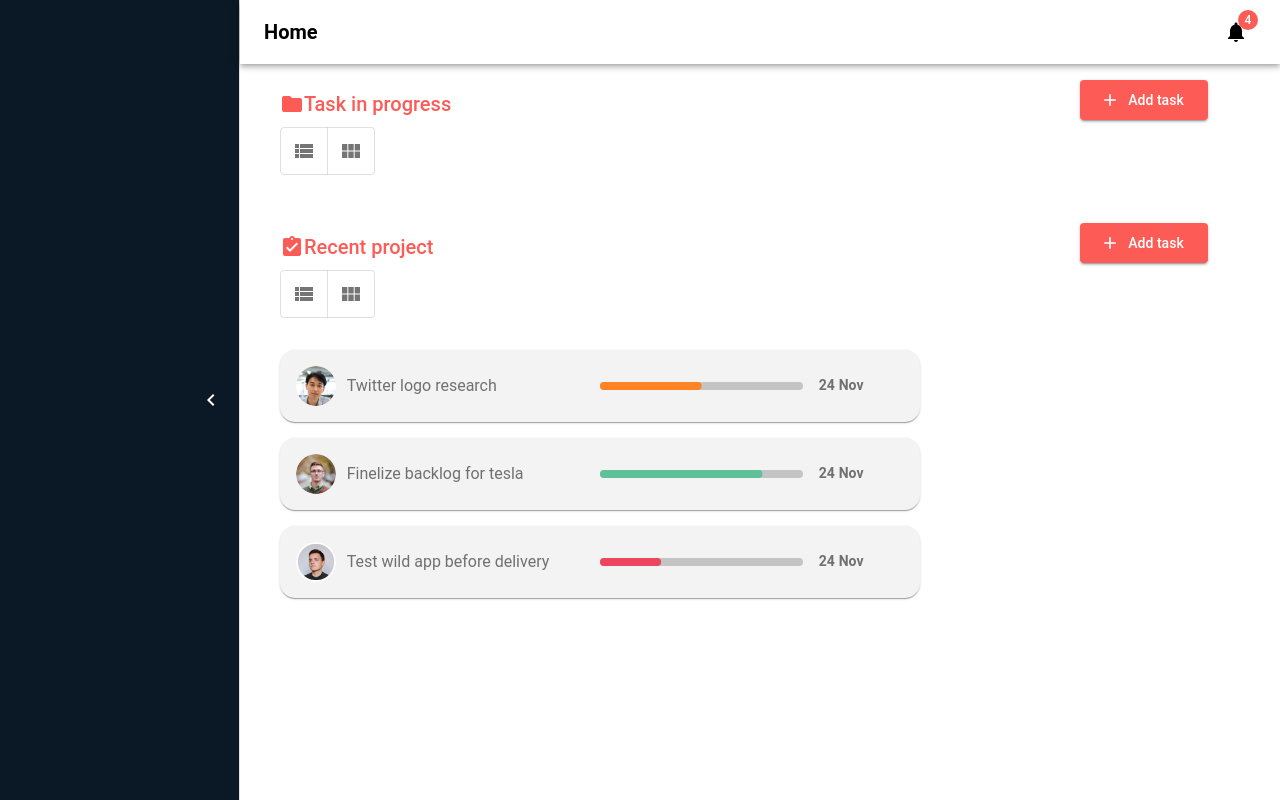
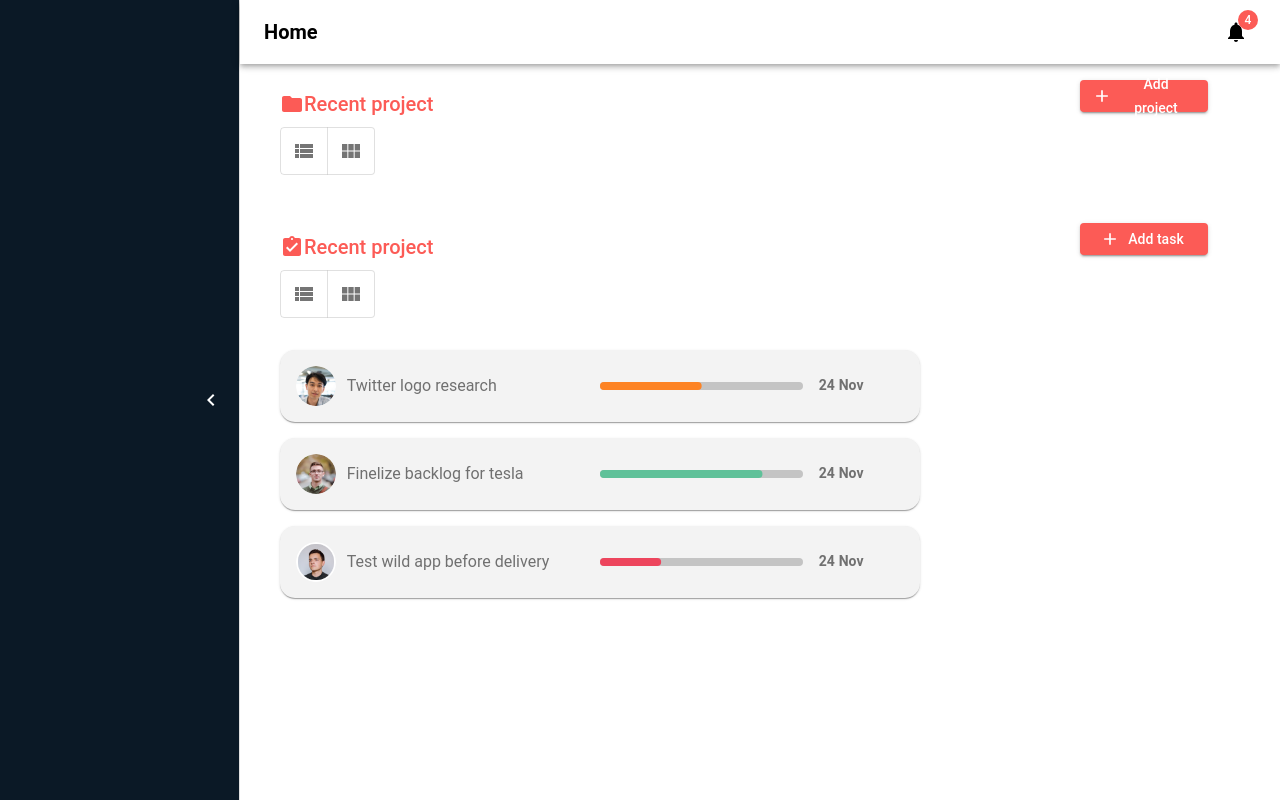
Before and after one commit to WildCodeSchool/2109-wns-lyon-bug404-front, a React (Create React App) app in the folder client/: page /dashboard in a window 1280 px wide. Built offline with nearby package versions, Linux system fonts and the light colour scheme.

Commit message:
landing page

```diff
--- a/client/src/components/screens/dashboard/Project/Project.tsx
+++ b/client/src/components/screens/dashboard/Project/Project.tsx
@@ -26,7 +26,7 @@ const Project = () => {
 							component='div'
 							gutterBottom
 							sx={{ color: "#FC5B56", paddingTop: ".5rem" }}>
-							Task in progress
+							Recent project
 						</Typography>
 					</Grid>
 					<Grid item xs={7}></Grid>
@@ -39,9 +39,9 @@ const Project = () => {
 								color: "#fff",
 								textTransform: "none",
 								width: "80%",
-								height: "2.5rem",
+								height: "2rem",
 							}}>
-							Add task
+							Add project
 						</Button>
 					</Grid>
 				</Grid>
--- a/client/src/components/screens/dashboard/Task/Task.tsx
+++ b/client/src/components/screens/dashboard/Task/Task.tsx
@@ -66,7 +66,7 @@ const Task = () => {
 								color: "#fff",
 								textTransform: "none",
 								width: "80%",
-								height: "2.5rem",
+								height: "2rem",
 							}}>
 							Add task
 						</Button>
--- a/client/src/components/screens/landingPage/Header.tsx
+++ b/client/src/components/screens/landingPage/Header.tsx
@@ -29,6 +29,9 @@ const Header = () => {
 							color: "#0C858B",
 							borderRadius: "10px",
 							width: "6rem",
+							"&:hover": {
+								color: "#fff",
+							},
 						}}>
 						Pricing
 					</Button>
@@ -39,6 +42,9 @@ const Header = () => {
 							color: "#0C858B",
 							borderRadius: "10px",
 							width: "6rem",
+							"&:hover": {
+								color: "#fff",
+							},
 						}}>
 						About us
 					</Button>
```
